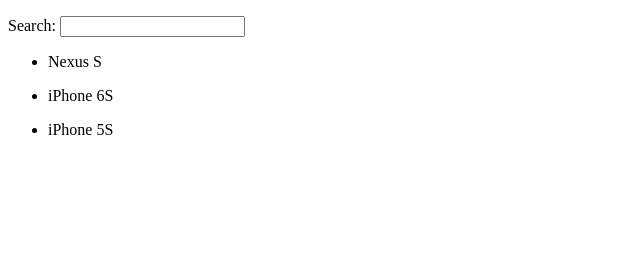
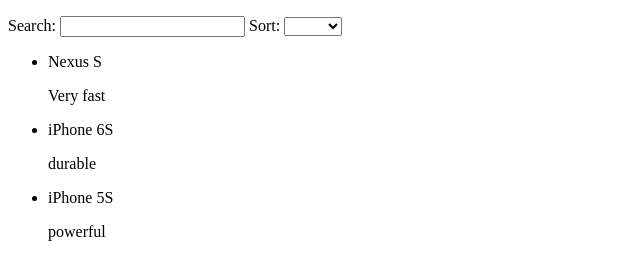
Before and after one commit to matthew-0x/angularjs1, a plain HTML site: page index.html in a window 1280 px wide. Shown: the whole page, without its empty margins (0-640 px from the left). Drawn offline with nearby package versions, Linux system fonts and the light colour scheme.

Commit message:
sorting functionality added

```diff
--- a/phone-list/phone-list.template.html
+++ b/phone-list/phone-list.template.html
@@ -3,13 +3,18 @@
       <div class="col-md-2">
         <!--Sidebar content-->
         Search: <input ng-model="$ctrl.query" />
+		  Sort:
+		         <select ng-model="$ctrl.sort">
+		             <option value="name">Name</option>
+					    <option value="age">Age</option>
+					</select>
       </div>
       <div class="col-md-10">
         <!--Body content-->
         <ul class="phones">
-          <li ng-repeat="phone in $ctrl.phones | filter:$ctrl.query">
+          <li ng-repeat="phone in $ctrl.phones | filter:$ctrl.query | orderBy:$ctrl.sort">
           <span>{{phone.name}}</span>
-          <p>{{phone.snippet}}</p>
+          <p>{{phone.description}}</p>
           </li>
         </ul>
       </div>
```
